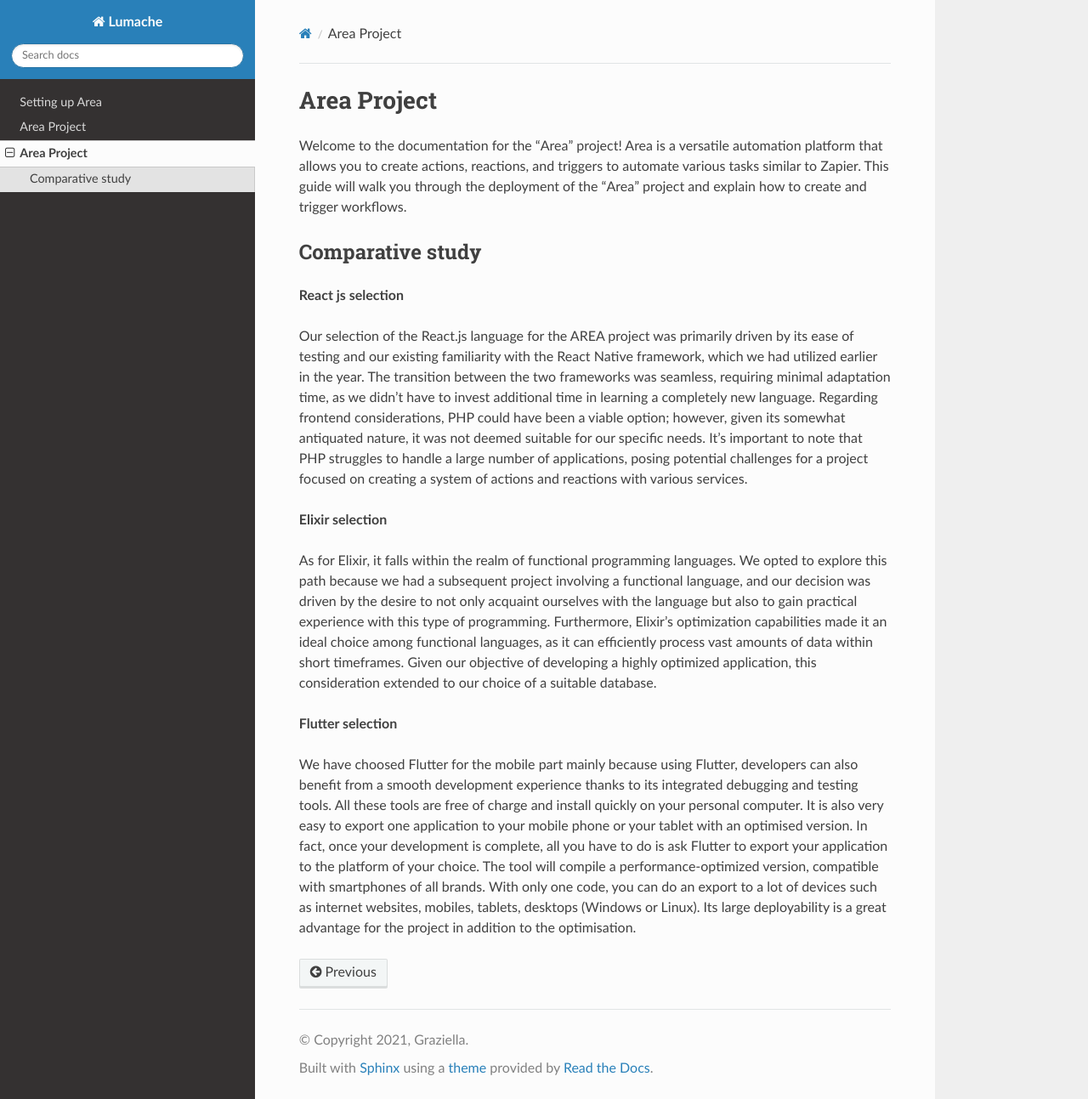
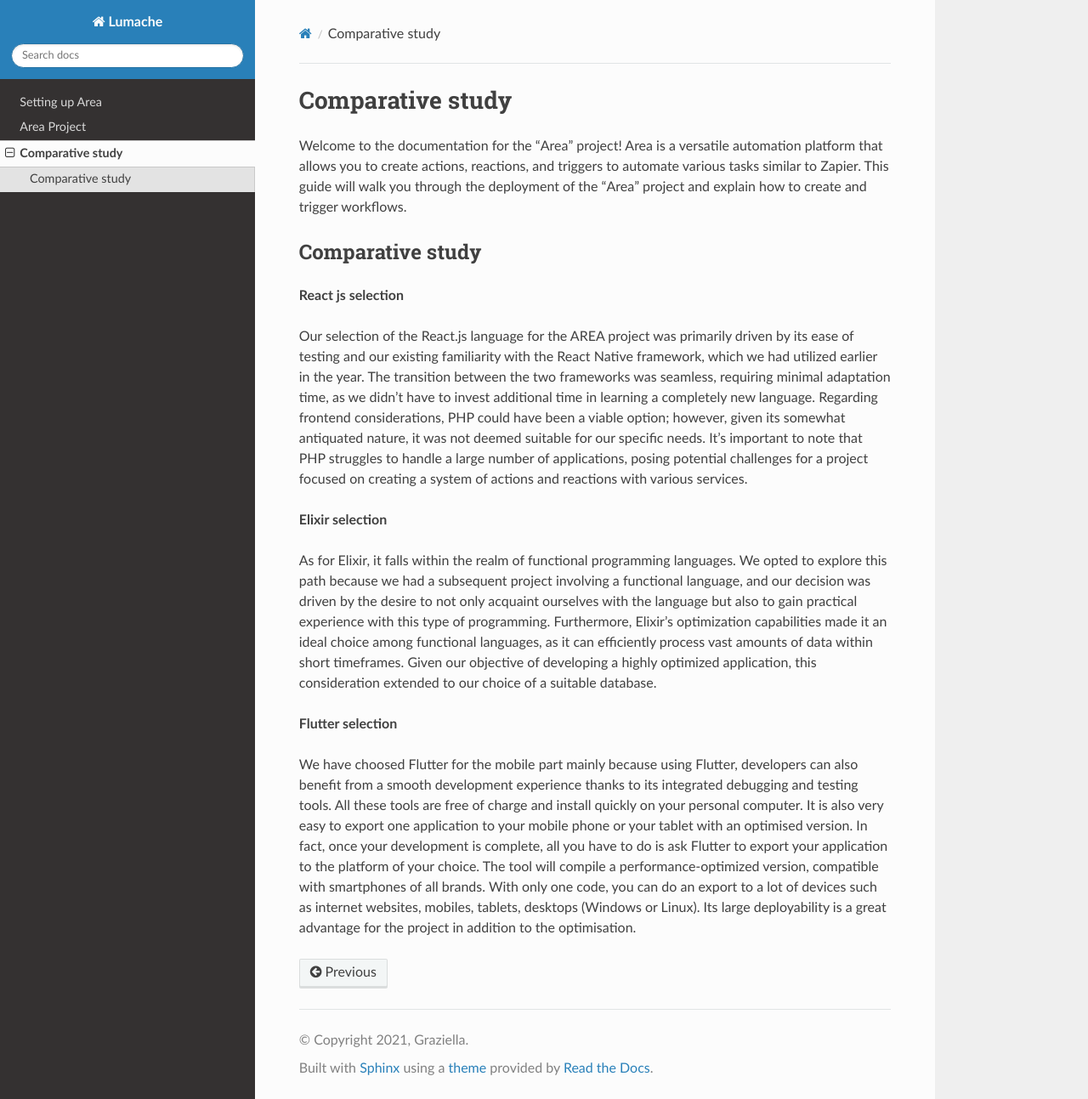
Before and after one commit to sabry134/Area-Documentation, a Sphinx documentation site: the page built from docs/source/technology.rst, in a window 1280 px wide and 1293 px high. Shown: the whole window at 85% size. Built offline with Sphinx 7.4.7 and the Read the Docs theme 2.0.0, drawn with Linux system fonts in a browser that asks for light colours.

Commit message:
[ADD] Documentation

```diff
--- a/docs/source/technology.rst
+++ b/docs/source/technology.rst
@@ -1,5 +1,5 @@
 ==============
-Area Project
+Comparative study
 ==============
 
 Welcome to the documentation for the "Area" project! Area is a versatile automation platform that allows you to create actions, reactions, and triggers to automate various tasks similar to Zapier. This guide will walk you through the deployment of the "Area" project and explain how to create and trigger workflows.
```
